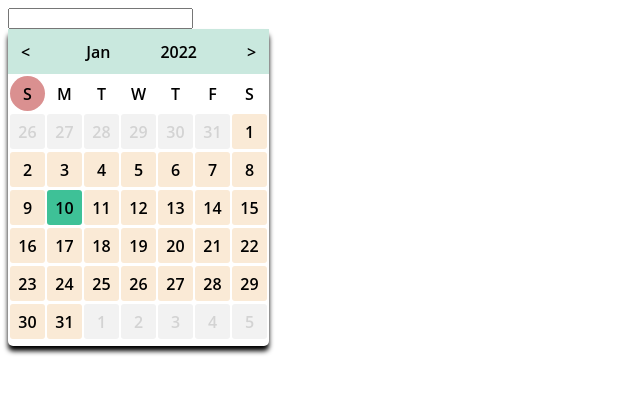
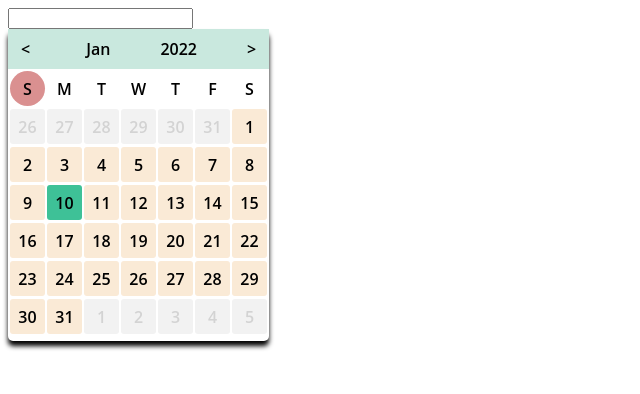
Before and after one commit to seegg/date-picker, a website built with webpack: page index.html in a window 1280 px wide. Both pictures are taken after a click on the element "10". Shown: the whole page, without its empty margins (0-640 px from the left). Built offline with nearby package versions, Linux system fonts and the light colour scheme.

Commit message:
add utility class to Day class for comparison between different instances

```diff
--- a/src/create-datepicker-layout.ts
+++ b/src/create-datepicker-layout.ts
@@ -2,6 +2,8 @@ import { DatePicker } from "./datepicker";
 
 const months = ['Jan', 'Feb', 'Mar', 'Apr', 'May', 'Jun', 'Jul', 'Aug', 'Sep', 'Oct', 'Nov', 'Dec'];
 const daysOfTheWeek = ['S', 'M', 'T', 'W', 'T', 'F', 'S'];
+const arrowSymbols = ['<', '>'];
+
 
 /**
  * create the html layout for the date picker.
@@ -22,8 +24,8 @@ export const createDatePickerElem = (datePicker: DatePicker) => {
 
   let monthDiv = createMonthElem(datePicker);
   let yearDiv = createYearElem(datePicker);
-  let rightArrow = creatNavArrows('<', (datePicker.prevMonth.bind(datePicker)));
-  let leftArrow = creatNavArrows('>', datePicker.nextMonth.bind(datePicker));
+  let rightArrow = creatNavArrows(arrowSymbols[0], (datePicker.prevMonth.bind(datePicker)));
+  let leftArrow = creatNavArrows(arrowSymbols[1], datePicker.nextMonth.bind(datePicker));
   let daysOfWeekLabels = createWeekLabelElem();
   //add the header elements for the date picker in order.
   let navContainer = document.createElement('div');
@@ -37,6 +39,7 @@ export const createDatePickerElem = (datePicker: DatePicker) => {
   pickerElem.appendChild(daysOfWeekLabels);
 
   pickerElem.oncontextmenu = (e) => { e.preventDefault(); };
+  let daysContainer = document.createElement('div');
   for (let i = 0; i < 6; i++) {
     let weekElem = document.createElement('div');
     weekElem.classList.add('date-picker-week');
@@ -45,8 +48,9 @@ export const createDatePickerElem = (datePicker: DatePicker) => {
       let dayElem = createDayElem(datePicker, i * 7 + j);
       weekElem.appendChild(dayElem);
     }
-    pickerElem.appendChild(weekElem);
+    daysContainer.appendChild(weekElem);
   }
+  pickerElem.appendChild(daysContainer);
   return pickerElem;
 
 };
@@ -157,10 +161,11 @@ const createDayElem = (datePicker: DatePicker, index: number) => {
   dayEle.onpointerdown = (evt) => {
     if (evt.button === 2) return;
     datePicker.isInSelectMode = true;
+    datePicker.sentSingDate = false;
     datePicker.setStartDateRange(index)
   };
   //only select dates on pointer move event if picker is in select mode.
-  dayEle.onpointerenter = () => {
+  dayEle.onpointermove = () => {
     if (datePicker.isInSelectMode) {
       datePicker.setEndDateRange(index)
     }
--- a/src/datepicker.ts
+++ b/src/datepicker.ts
@@ -72,6 +72,10 @@ export class DatePicker {
     return target.getTime() >= start.getTime() && target.getTime() <= end.getTime();
   }
 
+  /**
+   * Set the year value for the Date picker, redraws the layout.
+   * @param year
+   */
   setYear(year: number) {
     this.year = year;
     const newDate = new Date(this.year, this.month, 1);
@@ -84,6 +88,10 @@ export class DatePicker {
     this.highlightSelectedDateRange();
   }
 
+  /**
+   * Set the month value for the Date picker, redraws the layout.
+   * @param month
+   */
   setMonth(month: number) {
     this.month = month;
     const newDate = new Date(this.year, this.month, 1);
@@ -109,7 +117,11 @@ export class DatePicker {
     this.triggerCallDateCallback();
   }
 
+  /**
+   * Decide if conditions for triggering the callback to send the date values is meet.
+   */
   triggerCallDateCallback() {
+    //Is not in select mode and start date is not null.
     if (!this.isInSelectMode && this.startDate) {
       if (this.startDate.toDate().getTime() !== this._prevStart?.toDate().getTime() ||
         this.endDate?.toDate().getTime() !== this._prevEnd?.toDate().getTime()) {
@@ -130,11 +142,13 @@ export class DatePicker {
    */
   setStartDateRange(index: number) {
     this.initialSelectedDate = this.daysInMonth[index];
+    if (this.sentSingDate) {
+    }
     this.startDate = this.initialSelectedDate;
     this.endDate = this.initialSelectedDate;
     this._prevStart = this.startDate;
     this._prevEnd = this.endDate;
-
+    this.sentSingDate = false;
     this.highlightSelectedDateRange();
   }
 
@@ -202,6 +216,21 @@ class Day implements IDay {
     this.month = tempDate.getMonth();
   }
 
+  /**
+   * Compare the time between two Day instances.
+   * @param dayOne Day instance one
+   * @param dayTwo Day instance two
+   * @returns -1 if dayOne is greater than dayTwo, 1 if dayTwo is greater, 0 if they are equal.
+   */
+  static CompareDays(dayOne: IDay, dayTwo: IDay) {
+    let dayOneTime = dayOne.toDate().getTime();
+    let dayTwoTime = dayTwo.toDate().getTime();
+    return dayOneTime > dayTwoTime ? -1 : dayTwoTime > dayOneTime ? 1 : 0;
+  }
+
+  /**
+   * @returns Date object representing the Day instance.
+   */
   toDate(): Date {
     return new Date(this.year, this.month, this.date);
   }
--- a/src/style.css
+++ b/src/style.css
@@ -30,6 +30,7 @@
   background-color: hsl(34, 78%, 91%);
   border-radius: 3px;
   user-select: none;
+  outline: none;
 }
 .date-picker-month{
   width: 50px;
@@ -52,7 +53,8 @@
 }
 
 .date-picker-day:hover{
-  outline: solid 2px black;
+  /* outline: solid 2px hsl(0, 0%, 50%); */
+  box-shadow: 1px 1px 1px 1px black;
 }
 
 .date-picker-week{
@@ -96,7 +98,7 @@
 }
 
 .date-picker-navHeader{
-    height: 45px;
+    height: 40px;
     width: 100%;
     display: flex;
     justify-content: space-between;
```
Also changed, not shown: package.json (line endings or trailing spaces).
